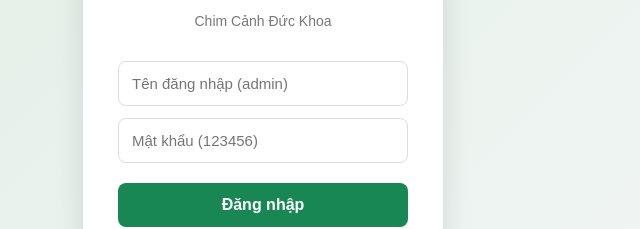
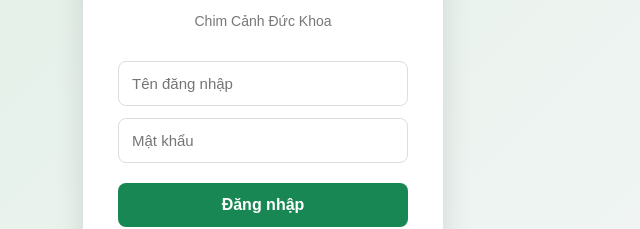
Before and after one commit to khoat42004/DKsmartfarm, a plain HTML site: page frontend/index.html in a window 1280 px wide. Shown: the part 309-538 px from the top of the page, without its empty margins (377-1017 px from the left). Drawn offline with nearby package versions, Linux system fonts and the light colour scheme.

Commit message:
Update index.html

```diff
--- a/frontend/index.html
+++ b/frontend/index.html
@@ -67,8 +67,8 @@
       <p>Chim Cảnh Đức Khoa</p>
       <div id="errorMsg" class="error">Sai tài khoản hoặc mật khẩu!</div>
       <form onsubmit="handleLogin(event)">
-        <input type="text" id="username" placeholder="Tên đăng nhập (admin)" required>
-        <input type="password" id="password" placeholder="Mật khẩu (123456)" required>
+        <input type="text" id="username" placeholder="Tên đăng nhập " required>
+        <input type="password" id="password" placeholder="Mật khẩu " required>
         <button class="login-button" type="submit">Đăng nhập</button>
       </form>
     </div>
```
